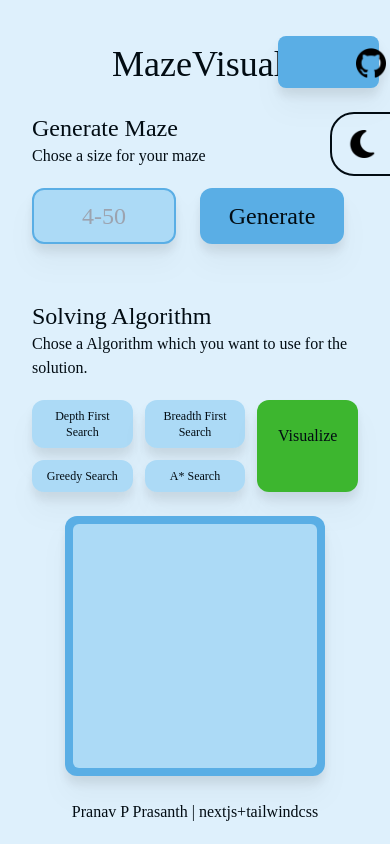
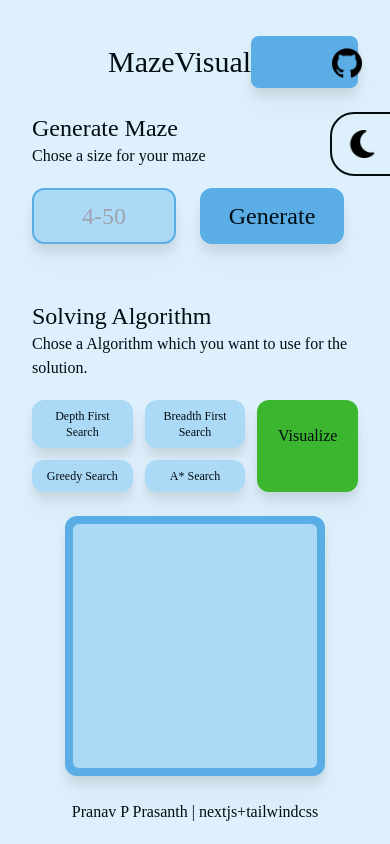
Before and after one commit to Pranav-Official/maze-solver-web, a Next.js app: page / in a window 390 px wide. Built offline with nearby package versions, Linux system fonts and the light colour scheme; a web font is replaced by a local one.

Commit message:
small fix in css

```diff
--- a/app/page.tsx
+++ b/app/page.tsx
@@ -157,7 +157,7 @@ export default function Home() {
       <div className='flex flex-row h-28 justify-between'> {/* the top navbar*/}
         <div className='flex flex-row'>
         <Image className='collapse md:visible py-6 pr-3 ' src={logoTheme} alt="maze" width={80} height={80} />
-        <h1 className='text-4xl md:text-7xl py-11 md:py-6 px-1 md:px-3'>MazeVisualizer</h1>
+        <h1 className='text-3xl m-0 md:text-7xl py-11 md:py-6 px-0 md:px-3'>MazeVisualizer</h1>
         </div>
 
         <div className=' my-6 flex flex-row align-middle justify-center'>
```
